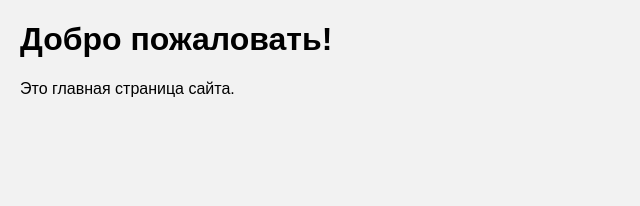
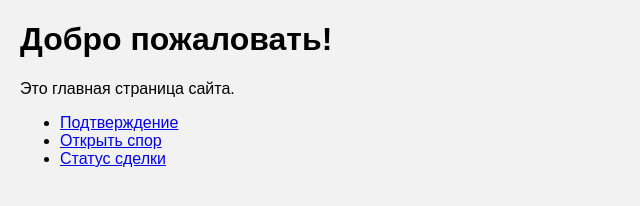
Before and after one commit to AigulyaZ/Aigulya, a plain HTML site: page index.html in a window 1280 px wide. Shown: the whole page, without its empty margins (0-640 px from the left). Drawn offline with Linux system fonts and the light colour scheme.

Commit message:
Update index.html

```diff
--- a/index.html
+++ b/index.html
@@ -7,6 +7,11 @@
 </head>
 <body>
     <h1>Добро пожаловать!</h1>
-    <p>Это главная страница сайта.</p>
+<p>Это главная страница сайта.</p>
+<ul>
+  <li><a href="confirm.html">Подтверждение</a></li>
+  <li><a href="dispute.html">Открыть спор</a></li>
+  <li><a href="status.html">Статус сделки</a></li>
+</ul>
 </body>
 </html>
```
